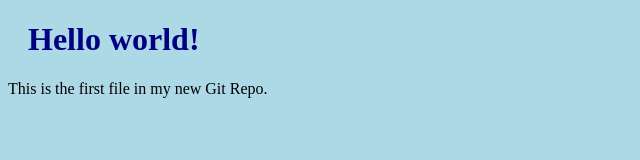
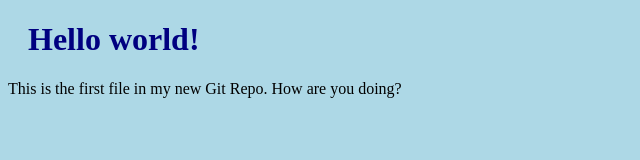
Before and after one commit to rayaan-nsn/hello-world, a plain HTML site: page index.html in a window 1280 px wide. Shown: the whole page, without its empty margins (0-640 px from the left). Drawn offline with Linux system fonts and the light colour scheme.

Commit message:
Updated index.html with some extra texts

```diff
--- a/index.html
+++ b/index.html
@@ -7,7 +7,7 @@
 <body>
 
 <h1>Hello world!</h1>
-<p>This is the first file in my new Git Repo.</p>
+<p>This is the first file in my new Git Repo. How are you doing?</p>
 
 </body>
 </html>
```
